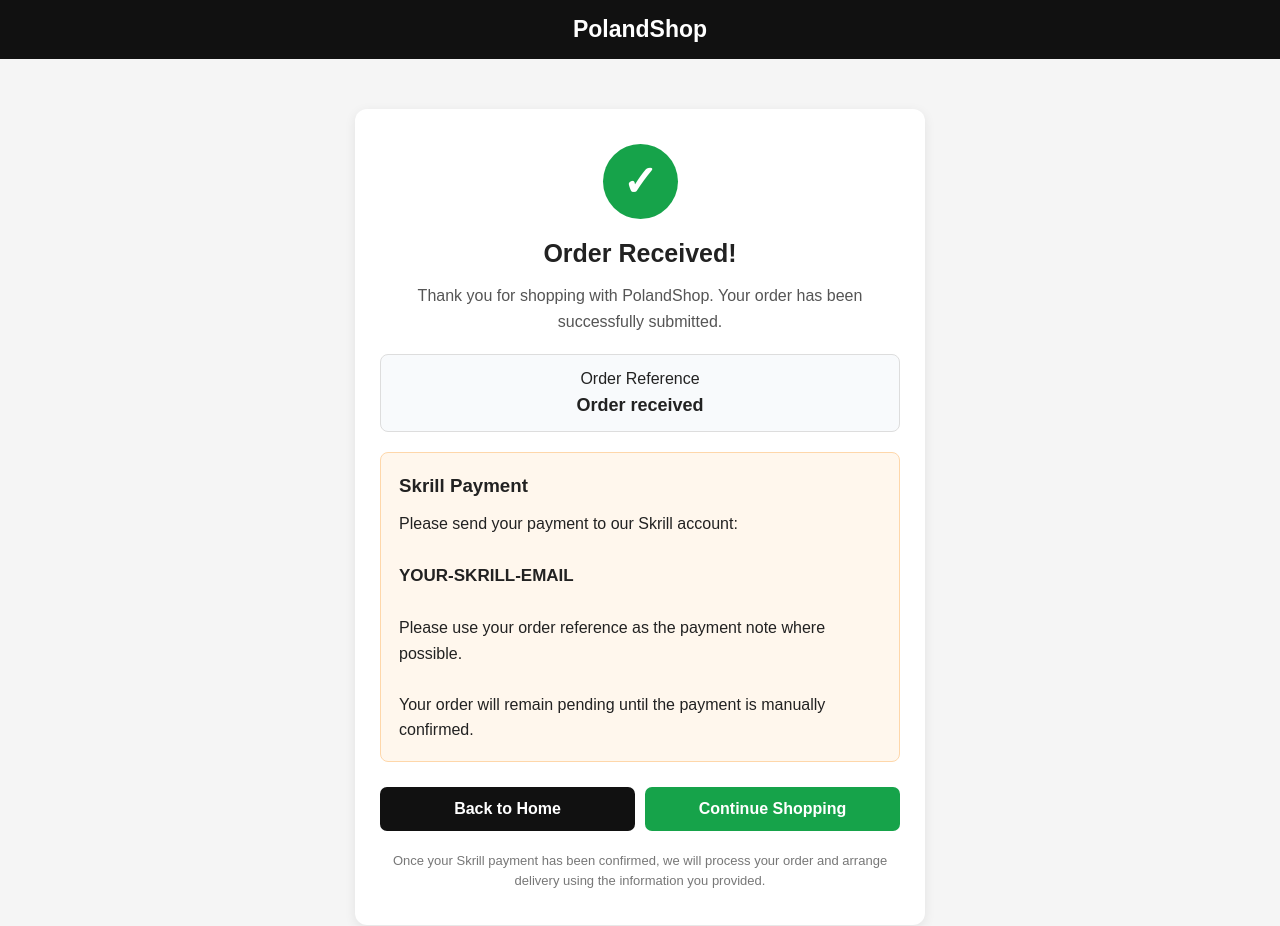
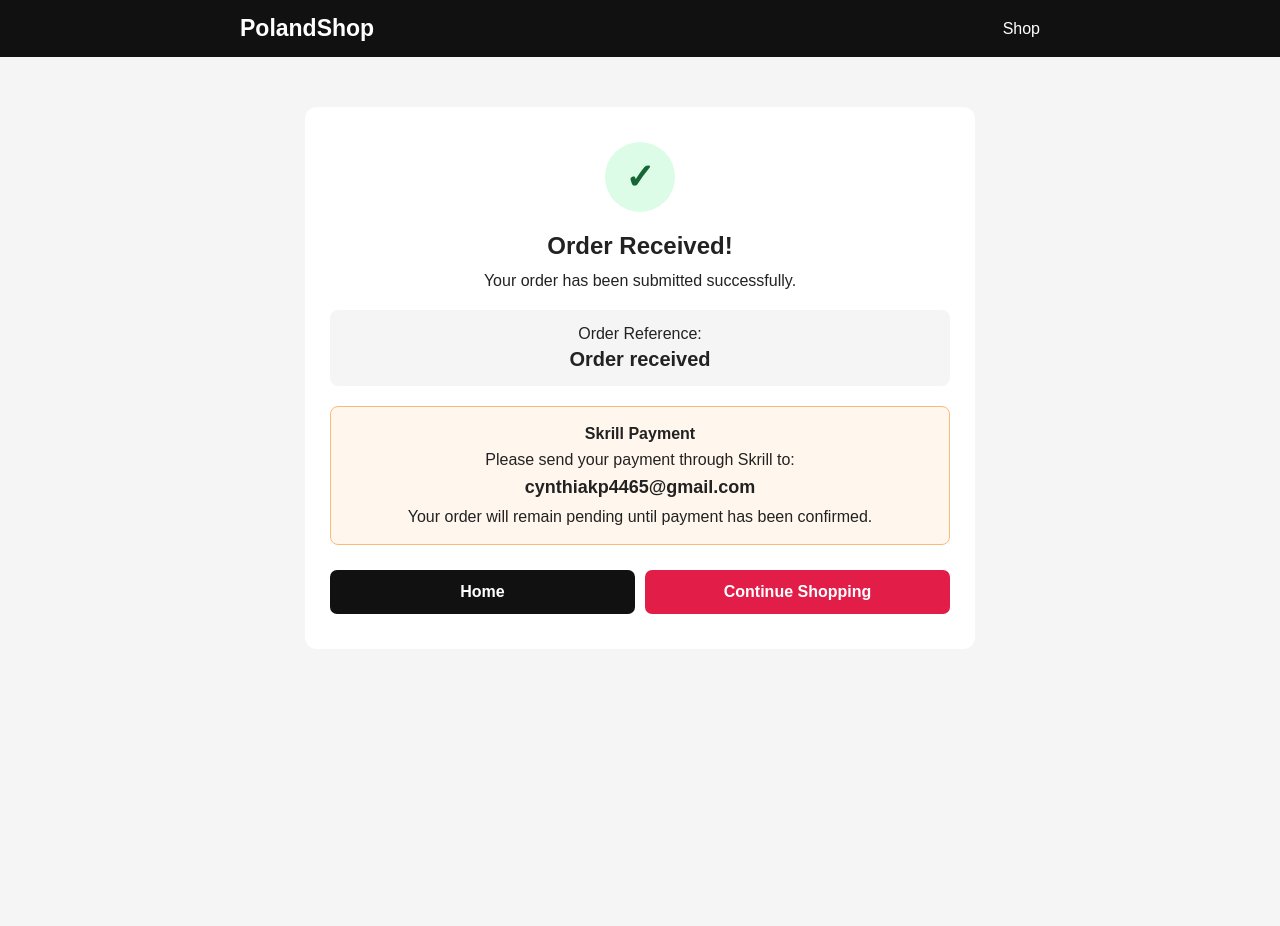
Before and after one commit to johnbeilly85-ctrl/Poland, a website: page success.html in a window 1280 px wide. After the commit the page ends 800 px from the top, so only its background shows below. Drawn offline with Linux system fonts and the light colour scheme.

Commit message:
Update success.html

```diff
--- a/success.html
+++ b/success.html
@@ -1,7 +1,12 @@
-<!DOCTYPE html><html lang="en">
+<!DOCTYPE html>
+<html lang="en">
 <head>
 <meta charset="UTF-8">
-  <meta name="viewport" content="width=device-width, initial-scale=1.0">  <title>Order Received - PolandShop</title>  <style>
+<meta name="viewport" content="width=device-width, initial-scale=1.0">
+
+<title>Order Received - PolandShop</title>
+
+<style>
 * {
   box-sizing: border-box;
   margin: 0;
@@ -12,91 +17,95 @@
   font-family: Arial, sans-serif;
   background: #f5f5f5;
   color: #222;
-      min-height: 100vh;
 }
 
 header {
   background: #111;
   color: white;
-      padding: 16px 20px;
-      text-align: center;
+  padding: 15px;
 }
 
-    header h1 {
+.header-inner {
+  max-width: 800px;
+  margin: auto;
+  display: flex;
+  justify-content: space-between;
+  align-items: center;
+}
+
+.logo {
   font-size: 23px;
+  font-weight: bold;
+}
+
+header a {
+  color: white;
+  text-decoration: none;
 }
 
 .container {
-      max-width: 600px;
+  max-width: 700px;
   margin: 50px auto;
   padding: 0 15px;
 }
 
-    .success-box {
+.box {
   background: white;
+  padding: 35px 25px;
   border-radius: 12px;
-      padding: 35px 25px;
   text-align: center;
-      box-shadow: 0 3px 12px rgba(0,0,0,0.08);
 }
 
 .check {
-      width: 75px;
-      height: 75px;
+  width: 70px;
+  height: 70px;
+  border-radius: 50%;
+  background: #dcfce7;
+  color: #166534;
+  display: flex;
+  justify-content: center;
+  align-items: center;
   margin: 0 auto 20px;
-      border-radius: 50%;
-      background: #16a34a;
-      color: white;
-      display: flex;
-      align-items: center;
-      justify-content: center;
-      font-size: 42px;
+  font-size: 35px;
   font-weight: bold;
 }
 
-    h2 {
-      font-size: 25px;
-      margin-bottom: 15px;
+h1 {
+  margin-bottom: 12px;
 }
 
-    .message {
-      color: #555;
-      line-height: 1.6;
-      margin-bottom: 20px;
+.reference {
+  margin: 20px 0;
+  padding: 15px;
+  background: #f5f5f5;
+  border-radius: 8px;
 }
 
-    .order-number {
-      background: #f8fafc;
-      border: 1px solid #ddd;
-      border-radius: 8px;
-      padding: 15px;
-      margin: 20px 0;
-    }
-
-    .order-number strong {
+.reference strong {
   display: block;
-      margin-top: 7px;
-      font-size: 18px;
+  margin-top: 5px;
+  font-size: 20px;
 }
 
 .payment {
+  margin-top: 20px;
+  padding: 18px;
   background: #fff7ed;
-      border: 1px solid #fed7aa;
+  border: 1px solid #fdba74;
   border-radius: 8px;
-      padding: 18px;
-      text-align: left;
-      margin-top: 20px;
-      line-height: 1.6;
-    }
-
-    .payment h3 {
-      margin-bottom: 10px;
 }
 
 .skrill {
+  font-size: 18px;
   font-weight: bold;
-      font-size: 17px;
+  margin-top: 8px;
   word-break: break-word;
+}
+
+.total {
+  margin-top: 15px;
+  font-size: 19px;
+  font-weight: bold;
 }
 
 .buttons {
@@ -105,13 +114,12 @@
   margin-top: 25px;
 }
 
-    .btn {
+.buttons a {
   flex: 1;
   padding: 13px;
   border-radius: 7px;
   text-decoration: none;
   font-weight: bold;
-      text-align: center;
 }
 
 .home {
@@ -120,127 +128,171 @@
 }
 
 .shop {
-      background: #16a34a;
+  background: #e11d48;
   color: white;
 }
 
-    .note {
-      margin-top: 20px;
-      font-size: 13px;
-      color: #777;
-      line-height: 1.5;
-    }
-
-    @media (max-width: 600px) {
-      .container {
-        margin: 25px auto;
-      }
-
-      .success-box {
-        padding: 28px 18px;
-      }
-
+@media (max-width: 500px) {
   .buttons {
     flex-direction: column;
   }
 }
-  </style></head><body><header>
-  <h1>PolandShop</h1>
-</header><div class="container">  <div class="success-box"><div class="check">✓</div>
+</style>
+</head>
 
-<h2>Order Received!</h2>
+<body>
 
-<p class="message">
-  Thank you for shopping with PolandShop.
-  Your order has been successfully submitted.
+<header>
+  <div class="header-inner">
+
+    <div class="logo">
+      PolandShop
+    </div>
+
+    <a href="index.html">
+      Shop
+    </a>
+
+  </div>
+</header>
+
+<main class="container">
+
+  <section class="box">
+
+    <div class="check">
+      ✓
+    </div>
+
+    <h1>
+      Order Received!
+    </h1>
+
+    <p>
+      Your order has been submitted successfully.
     </p>
 
-<div class="order-number">
-  <span>Order Reference</span>
-  <strong id="orderId">Processing...</strong>
+    <div class="reference">
+
+      Order Reference:
+
+      <strong id="orderReference">
+        Loading...
+      </strong>
+
     </div>
+
+    <div
+      id="total"
+      class="total"
+    ></div>
 
     <div class="payment">
 
-  <h3>Skrill Payment</h3>
+      <strong>
+        Skrill Payment
+      </strong>
 
-  <p>
-    Please send your payment to our Skrill account:
+      <p style="margin-top:8px;">
+        Please send your payment through Skrill to:
       </p>
 
-  <br>
+      <div class="skrill">
+        cynthiakp4465@gmail.com
+      </div>
 
-  <p class="skrill">
-    YOUR-SKRILL-EMAIL
-  </p>
-
-  <br>
-
-  <p>
-    Please use your order reference as the payment note
-    where possible.
-  </p>
-
-  <br>
-
-  <p>
-    Your order will remain pending until the payment is
-    manually confirmed.
+      <p style="margin-top:10px;">
+        Your order will remain pending
+        until payment has been confirmed.
       </p>
 
     </div>
 
     <div class="buttons">
 
-  <a href="index.html" class="btn home">
-    Back to Home
+      <a
+        href="index.html"
+        class="home"
+      >
+        Home
       </a>
 
-  <a href="products.html" class="btn shop">
+      <a
+        href="index.html"
+        class="shop"
+      >
         Continue Shopping
       </a>
 
     </div>
 
-<p class="note">
-  Once your Skrill payment has been confirmed, we will
-  process your order and arrange delivery using the
-  information you provided.
-</p>
+  </section>
 
-  </div></div><script>
+</main>
 
-  const lastOrder =
-    JSON.parse(localStorage.getItem("lastOrder")) || null;
+<script>
 
-  const orderIdElement =
-    document.getElementById("orderId");
+const params =
+  new URLSearchParams(
+    window.location.search
+  );
 
-  if (lastOrder) {
+const referenceFromUrl =
+  params.get("orderId");
 
-    if (lastOrder.orderId) {
+let savedOrder = null;
 
-      orderIdElement.textContent =
-        lastOrder.orderId;
+try {
 
-    } else if (lastOrder._id) {
+  savedOrder =
+    JSON.parse(
+      localStorage.getItem(
+        "lastOrder"
+      )
+    );
 
-      orderIdElement.textContent =
-        lastOrder._id;
+} catch {
 
-    } else {
-
-      orderIdElement.textContent =
-        "Order received";
+  savedOrder = null;
 
 }
 
-  } else {
+const orderReference =
+  referenceFromUrl ||
+  (
+    savedOrder &&
+    (
+      savedOrder.orderReference ||
+      savedOrder._id
+    )
+  ) ||
+  "Order received";
 
-    orderIdElement.textContent =
-      "Order received";
+document
+  .getElementById(
+    "orderReference"
+  )
+  .textContent =
+  orderReference;
+
+if (
+  savedOrder &&
+  savedOrder.total !== undefined
+) {
+
+  document
+    .getElementById(
+      "total"
+    )
+    .textContent =
+    "Order Total: PLN " +
+    Number(
+      savedOrder.total
+    ).toFixed(2);
 
 }
 
-</script></body>
+</script>
+
+</body>
 </html>
```
Lines whose indentation alone changed are shown as unchanged.
